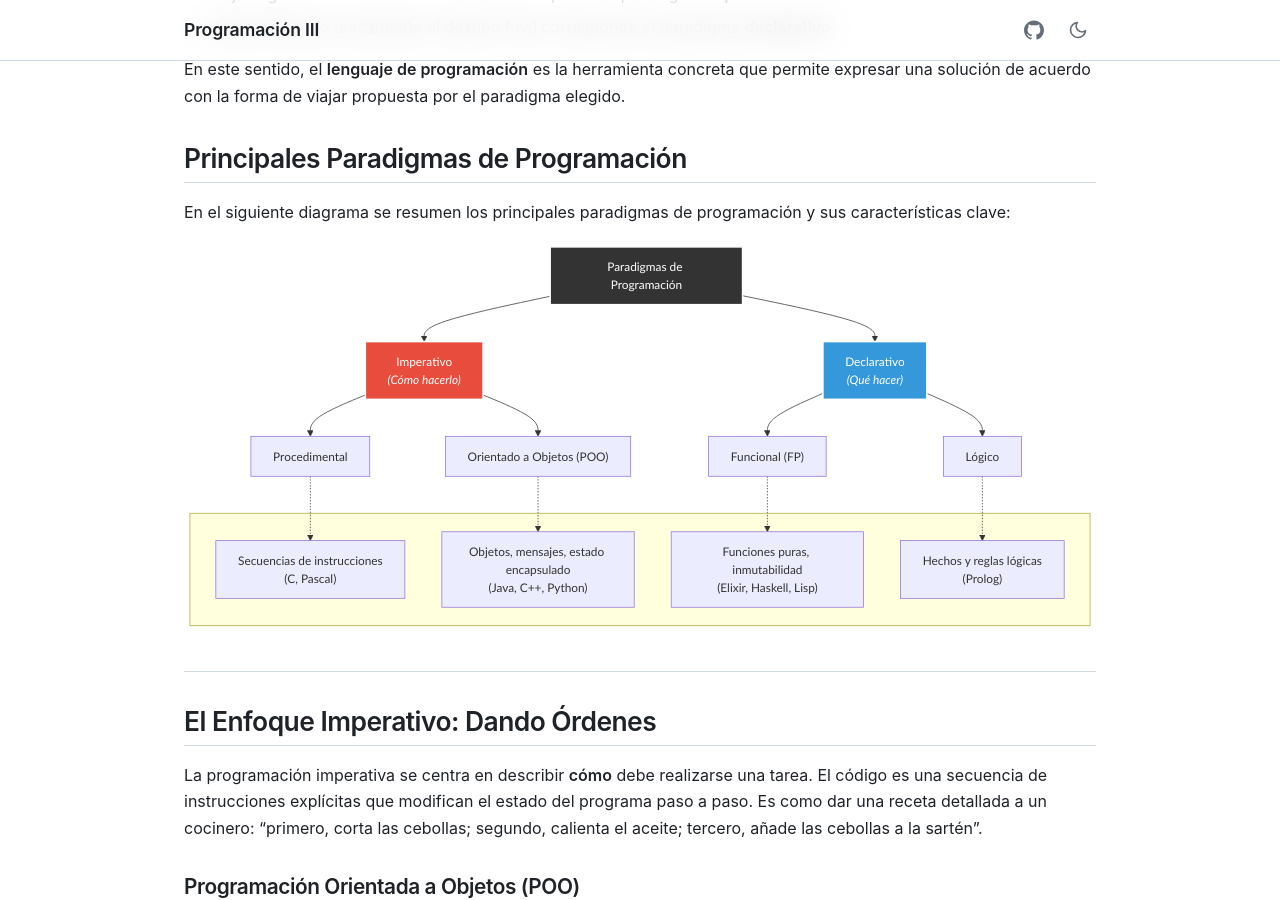
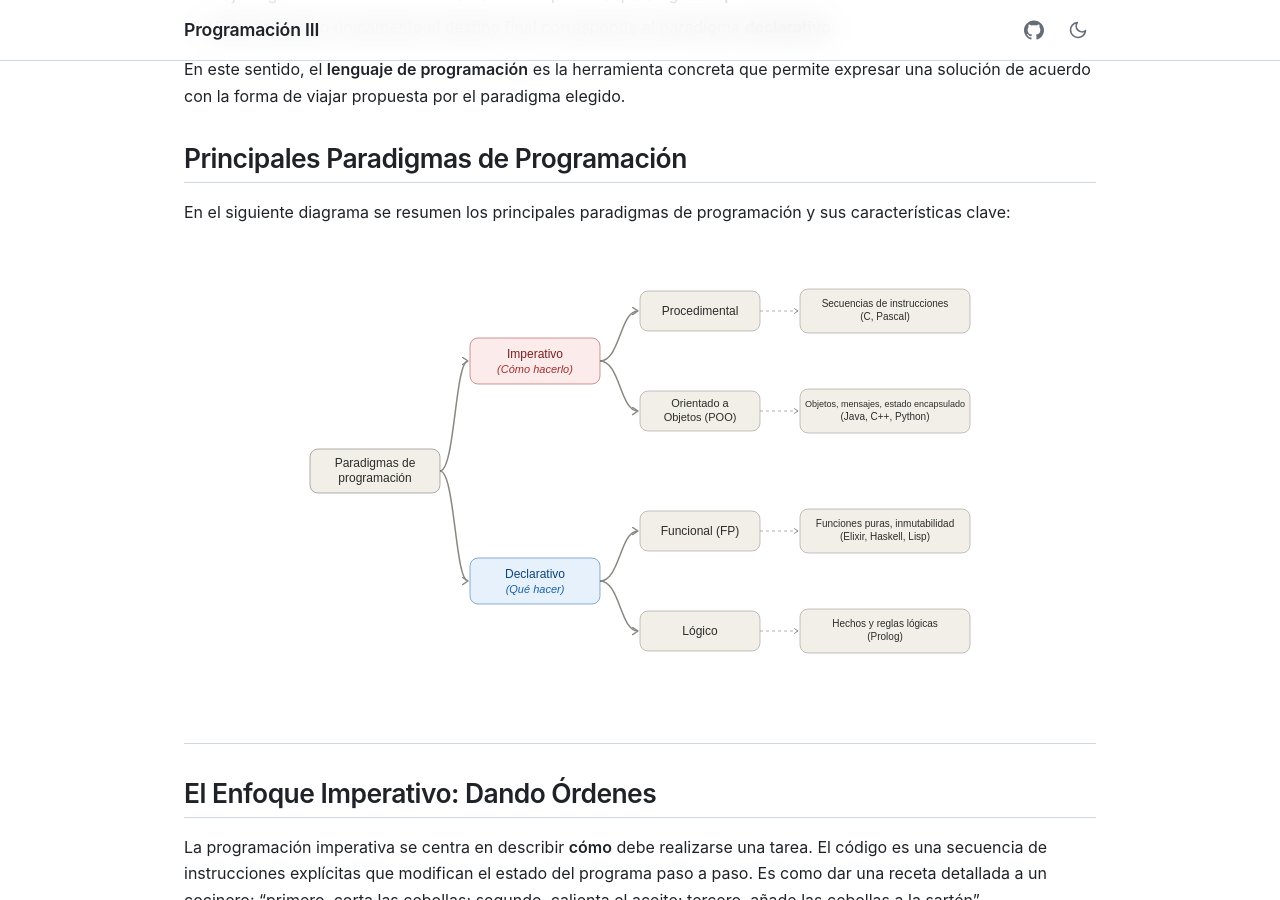
Before and after one commit to caflorezvi/guias-programacion3, a Jekyll site: the page built from docs/01.paradigmas-programacion.md, in a window 1280 px wide and 900 px high, scrolled down 593 px. Built offline with Jekyll 4.4.1, drawn with Linux system fonts in a browser that asks for light colours; our own code applies the rules of GitHub Pages for plain Markdown files.

Commit message:
Nuevo diagrama para paradigmas

```diff
--- a/docs/01.paradigmas-programacion.md
+++ b/docs/01.paradigmas-programacion.md
@@ -26,36 +21,7 @@ En este sentido, el **lenguaje de programación** es la herramienta concreta que
 
 En el siguiente diagrama se resumen los principales paradigmas de programación y sus características clave:
 
-<div class="mermaid" style="text-align: center;">
-graph TD
-    A["Paradigmas de Programación"] --> B["Imperativo<br/><i>(Cómo hacerlo)</i>"]
-    A --> C["Declarativo<br/><i>(Qué hacer)</i>"]
-
-    B --> D["Procedimental"]
-    B --> E["Orientado a Objetos (POO)"]
-
-    C --> F["Funcional (FP)"]
-    C --> G["Lógico"]
-
-    subgraph " "
-    D1["Secuencias de instrucciones<br/>(C, Pascal)"]
-    E1["Objetos, mensajes, estado encapsulado<br/>(Java, C++, Python)"]
-    F1["Funciones puras, inmutabilidad<br/>(Elixir, Haskell, Lisp)"]
-    G1["Hechos y reglas lógicas<br/>(Prolog)"]
-    end
-
-    D -.-> D1
-    E -.-> E1
-    F -.-> F1
-    G -.-> G1
-
-    classDef top fill:#333,color:#fff,stroke-width:2px,stroke:#fff
-    classDef imperative fill:#e74c3c,color:#fff,stroke-width:2px,stroke:#fff
-    classDef declarative fill:#3498db,color:#fff,stroke-width:2px,stroke:#fff
-    class A top
-    class B imperative
-    class C declarative
-</div>
+![Diagrama de Paradigmas de Programación](res/paradigmas_programacion.svg)
 
 ---
 
```
Also changed, not shown: other parts of docs/01.paradigmas-programacion.md (+0 -5 lines), docs/res/paradigmas_programacion.svg (added).
